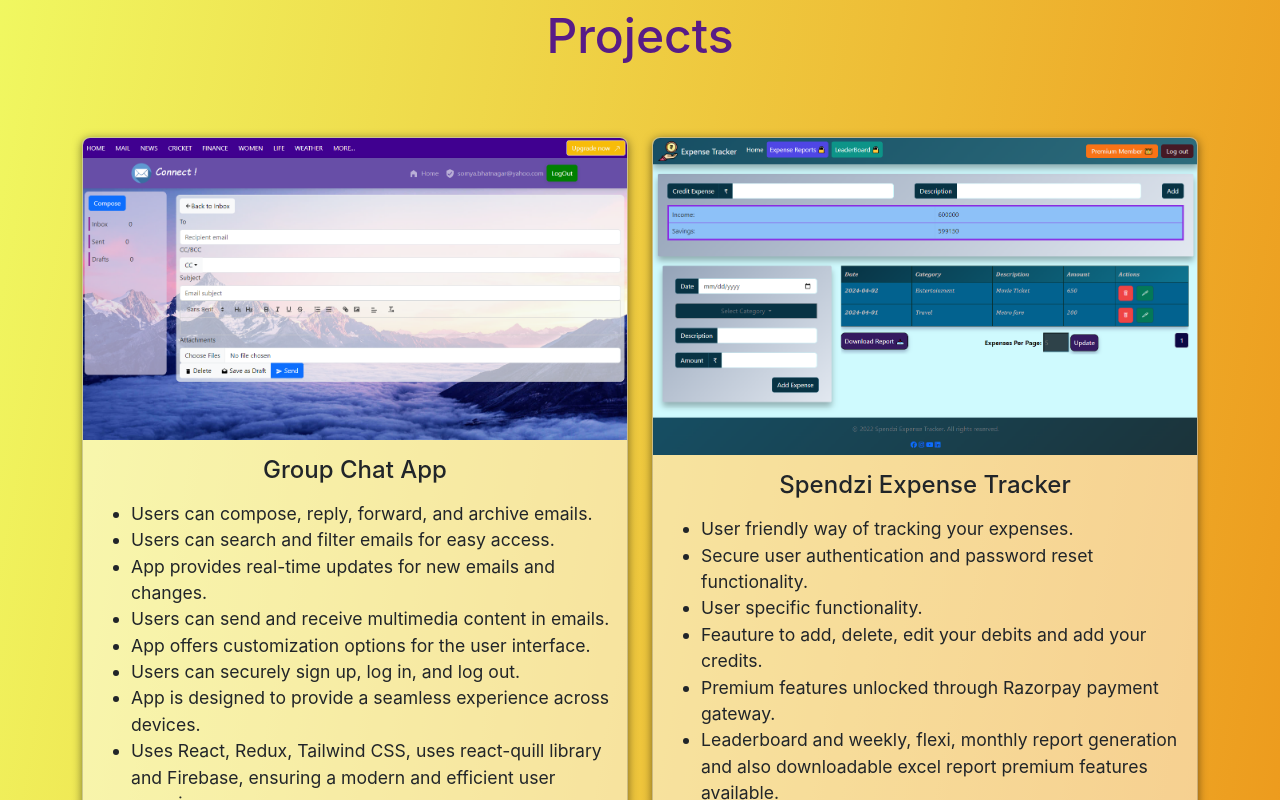
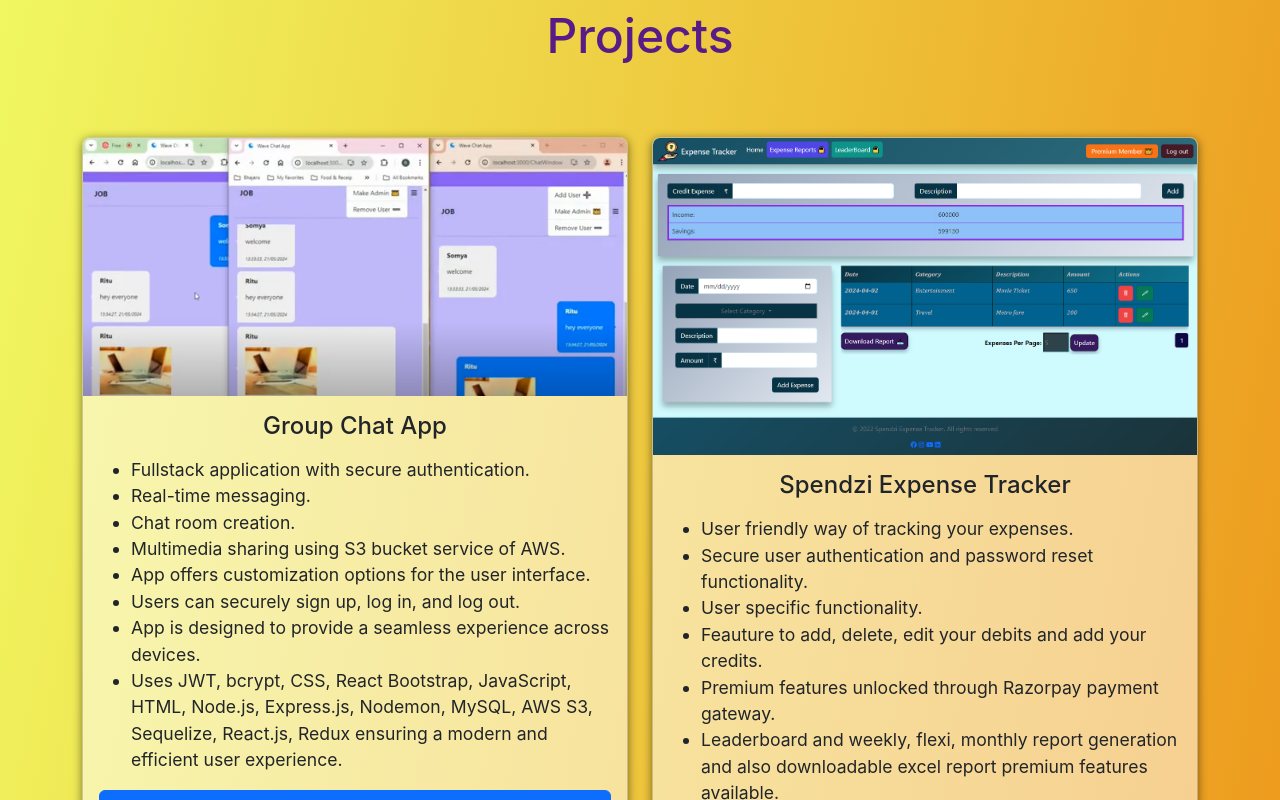
Before and after one commit to SomyaBhatnagar19/fullstackDevPortfolio, a React (Create React App) app: page / in a window 1280 px wide. Shown: the part 2260-3060 px from the top of the page. Built offline with nearby package versions, Linux system fonts and the light colour scheme.

Commit message:
Updating the links for group chat app and the image.

```diff
--- a/src/pages/project.js
+++ b/src/pages/project.js
@@ -2,6 +2,7 @@
 import { Card, Button, Container } from "react-bootstrap";
 import resturant1 from "../assets/resturant1.png";
 import login from "../assets/login2.png";
+import chatapp from "../assets/chatapp.png";
 import generics from "../assets/generics1.png";
 import weather from "../assets/weather1.png";
 import mailbox from "../assets/mailbox.png";
@@ -13,17 +14,17 @@
   const projects = [
     {
       name: "Group Chat App",
-      image: mailbox,
-      link: "https://connect-mailbox-client-somyabhatnagar19s-projects.vercel.app/",
+      image: chatapp,
+      link: "https://github.com/SomyaBhatnagar19/GroupChat",
       description: [
-        "Users can compose, reply, forward, and archive emails.",
-        "Users can search and filter emails for easy access.",
-        "App provides real-time updates for new emails and changes.",
-        "Users can send and receive multimedia content in emails.",
+        "Fullstack application with secure authentication.",
+        "Real-time messaging.",
+        "Chat room creation.",
+        "Multimedia sharing using S3 bucket service of AWS.",
         "App offers customization options for the user interface.",
         "Users can securely sign up, log in, and log out.",
         "App is designed to provide a seamless experience across devices.",
-        "Uses React, Redux, Tailwind CSS, uses react-quill library and Firebase, ensuring a modern and efficient user experience.",
+        "Uses JWT, bcrypt, CSS, React Bootstrap, JavaScript, HTML, Node.js, Express.js, Nodemon, MySQL, AWS S3, Sequelize, React.js, Redux ensuring a modern and efficient user experience.",
       ],
     },
     {
```
Also changed, not shown: src/assets/chatapp.png (renamed from src/assets/chatapimg2.PNG), 1 other file (tests, documents, lock files or other folders).
